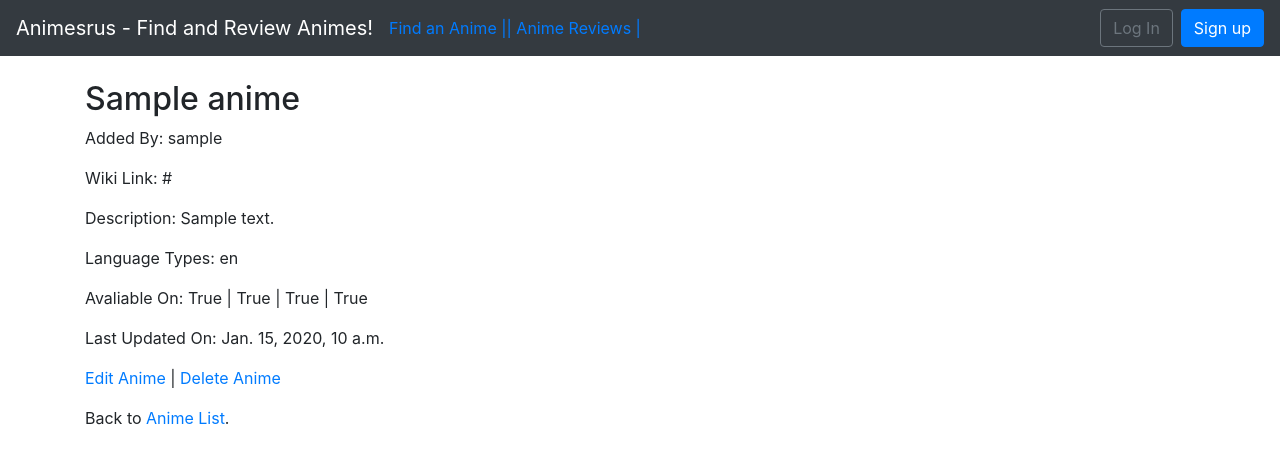
After one commit to pjunius416/animesrus, a Django app: page /animes/1/ in a window 1280 px wide. The commit adds this page. Shown: the top 464 px of the page. Run offline with Django 3.2, Linux system fonts and the light colour scheme; tables that the repository leaves empty hold one stand-in row (values such as "Sample post"); some libraries are stand-ins or nearby versions.

Commit message:
Completed CRUD functionality for Animes

```diff
--- a/animesrus/animes/models.py
+++ b/animesrus/animes/models.py
@@ -1,10 +1,12 @@
 from django.conf import settings
 from django.contrib.auth import get_user_model
 from django.db import models
+from django.urls import reverse
 from django.utils import timezone
 
 class Anime(models.Model):
     anime_name = models.CharField(max_length=100, blank=False, null=False, default='')
+    wiki_url = models.CharField(max_length=100, blank=False, null=False, default='')
     description = models.TextField()
     language_type = models.CharField(max_length=20, blank=False, null=False, default='')
     on_hulu = models.BooleanField(default='')
@@ -24,6 +26,9 @@ class Anime(models.Model):
     def __str__(self):
         return str(self.anime_name)
 
+    def get_absolute_url(self):
+        return reverse('anime_detail', args=[str(self.id)])
+
 class Review(models.Model):
     anime_name = models.ForeignKey(
         Anime,
--- /dev/null
+++ b/animesrus/animes/templates/anime_detail.html
@@ -0,0 +1,16 @@
+{% extends 'base.html' %}
+
+{% block content %}
+<div class="anime-entry">
+  <h2>{{ anime.anime_name }}</h2>
+  <p>Added By: {{ anime.added_by}}</p>
+  <p>Wiki Link: {{ anime.wiki_url}}</p>
+  <p>Description: {{ anime.description }}</p>
+  <p>Language Types: {{ anime.language_type }}</p>
+  <p>Avaliable On: {{ anime.on_hulu }} | {{ anime.on_netflix }} | {{ anime.on_crunchyroll }} | {{ anime.on_funamation }}</p>
+  <p>Last Updated On: {{ anime.last_updated }}</p>
+  </div>
+
+  <p><a href="{% url 'anime_edit' anime.pk %}">Edit Anime</a> | <a href="{% url 'anime_delete' anime.pk %}">Delete Anime</a></p>
+  <p>Back to <a href="{% url 'anime_list' %}">Anime List</a>.</p>
+{% endblock content %}
--- /dev/null
+++ b/animesrus/animes/urls.py
@@ -0,0 +1,12 @@
+from django.urls import path
+from . import views
+from .views import (AnimeListView, AnimeUpdateView, AnimeDetailView, AnimeDeleteView, AnimeCreateView)
+
+urlpatterns = [
+    path('<int:pk>/edit/', AnimeUpdateView.as_view(), name='anime_edit'),
+    path('<int:pk>/', AnimeDetailView.as_view(), name='anime_detail'),
+    path('<int:pk>/delete/', AnimeDeleteView.as_view(), name='anime_delete'),
+    path('new/', AnimeCreateView.as_view(), name='anime_new'),
+    path('', AnimeListView.as_view(), name='anime_list'),
+
+]
--- a/animesrus/animes/views.py
+++ b/animesrus/animes/views.py
@@ -1,3 +1,34 @@
-from django.shortcuts import render
+from django.contrib.auth.mixins import LoginRequiredMixin, PermissionRequiredMixin
+from django.views.generic.edit import UpdateView, DeleteView, CreateView
+from django.views.generic import ListView, DetailView
+from .models import models
+from .models import Anime
+from django.urls import reverse_lazy
 
-# Create your views here.
+class AnimeListView(ListView):
+    model = Anime
+    template_name = 'anime_list.html'
+
+class AnimeDetailView(DetailView):
+    model = Anime
+    template_name = 'anime_detail.html'
+
+class AnimeUpdateView(UpdateView):
+    model = Anime
+    fields = ('anime_name', 'wiki_url', 'description', 'language_type', 'on_hulu', 'on_netflix', 'on_crunchyroll', 'on_funamation')
+    template_name = 'anime_edit.html'
+
+class AnimeDeleteView(DeleteView):
+    model = Anime
+    template_name = 'anime_delete.html'
+    success_url = reverse_lazy('anime_list')
+
+class AnimeCreateView(CreateView):
+    model = Anime
+    template_name = 'anime_new.html'
+    fields = ('anime_name', 'wiki_url', 'description', 'language_type', 'on_hulu', 'on_netflix', 'on_crunchyroll', 'on_funamation')
+    login_url = 'login'
+
+    def form_valid(self, form):
+        form.instance.added_by = self.request.user
+        return super().form_valid(form)
--- a/animesrus/animesrus/settings.py
+++ b/animesrus/animesrus/settings.py
@@ -134,8 +134,8 @@ USE_TZ = True
 # # https://docs.djangoproject.com/en/2.2/howto/static-files/
 # STATIC_ROOT = os.path.join(BASE_DIR, 'staticfiles')
 STATIC_URL = '/static/'
-# MEDIA_ROOT = os.path.join(BASE_DIR, 'media')
-# MEDIA_URL ='/media/'
+MEDIA_ROOT = os.path.join(BASE_DIR, 'media')
+MEDIA_URL ='/media/'
 
 #Customer User Model
 AUTH_USER_MODEL = 'users.Users'
--- a/animesrus/animesrus/urls.py
+++ b/animesrus/animesrus/urls.py
@@ -4,6 +4,7 @@ from django.views.generic.base import TemplateView
 
 urlpatterns = [
     path('', TemplateView.as_view(template_name='home.html'), name='home'),
+    path('animes/', include('animes.urls')),
     path('admin/', admin.site.urls),
     path('users/', include('users.urls')),
     path('users/', include('django.contrib.auth.urls')),
--- a/animesrus/templates/base.html
+++ b/animesrus/templates/base.html
@@ -10,20 +10,19 @@
 
     <!-- Bootstrap CSS -->
     <link rel="stylesheet" href="https://stackpath.bootstrapcdn.com/bootstrap/4.1.3/css/bootstrap.min.css" integrity="sha384-MCw98/SFnGE8fJT3GXwEOngsV7Zt27NXFoaoApmYm81iuXoPkFOJwJ8ERdknLPMO" crossorigin="anonymous">
-    <link rel="stylesheet" type="text/css" href='{% static "/css/home.css" %}'>
   </head>
   <body>
     <nav class="navbar navbar-expand-md navbar-dark bg-dark mb-4">
       <a class="navbar-brand" href="{% url 'home' %}">Animesrus - Find and Review Animes!</a>
       <div class="collapse navbar-collapse">
         <ul class="nav navbar-nav">
-            <li><a href="{% url 'home' %}">Find an Anime |</a></li>
+            <li><a href="{% url 'anime_list' %}">Find an Anime |</a></li>
             <li><a href="{% url 'home' %}">| Anime Reviews |</a></li>
         </ul>
         {% if user.is_authenticated %}
         <ul class="navbar-nav mr-auto">
           <li class="nav-item"><a href="{% url 'home' %}">| Review an Anime | </a></li>
-          <li class="nav-item"><a href="{% url 'home' %}">| Recommend an Anime |</a></li>
+          <li class="nav-item"><a href="{% url 'anime_new' %}">| Recommend an Anime |</a></li>
         </ul>
       {% endif %}
       </div>
--- a/animesrus/templates/home.html
+++ b/animesrus/templates/home.html
@@ -9,7 +9,7 @@
   <h1 class="display-4">Welcome to AnimesRUs!</h1>
   <p class="lead">Find Animes, Read Reviews, & Share Recommendations</p>
   <p class="lead">
-    <a class="btn btn-primary btn-lg" role="button">Find an Anime</a>
+    <a class="btn btn-primary btn-lg" a href="{% url 'anime_list' %}" role="button">Find an Anime</a>
   </p>
   <p class="lead">
     <a class="btn btn-primary btn-lg" role="button">Anime Reviews</a>
@@ -19,7 +19,7 @@
     <a class="btn btn-primary btn-lg" role="button">Review an Anime</a>
   </p>
   <p class="lead">
-    <a class="btn btn-primary btn-lg" role="button">Recommend an Anime</a>
+    <a class="btn btn-primary btn-lg" a href="{% url 'anime_new' %}" role="button">Recommend an Anime</a>
   </p>
   {% endif %}
 </div>
--- a/requirements.txt
+++ b/requirements.txt
@@ -3,3 +3,4 @@ django-crispy-forms
 psycopg2==2.8.4
 gunicorn
 django-heroku
+Pillow==8.4.0
```
Also changed, not shown: animesrus/animes/forms.py (added, +10 -0 lines), animesrus/animes/templates/anime_delete.html (added, +9 -0 lines), animesrus/animes/templates/anime_edit.html (added, +9 -0 lines), animesrus/animes/templates/anime_new.html (added, +9 -0 lines), animesrus/templates/anime_list.html (added, +27 -0 lines), animesrus/animes/migrations/0002_anime_image.py (added), animesrus/animes/migrations/0003_auto_20211114_1318.py (added), animesrus/animes/static/images/No_Preview.jpg (added).
